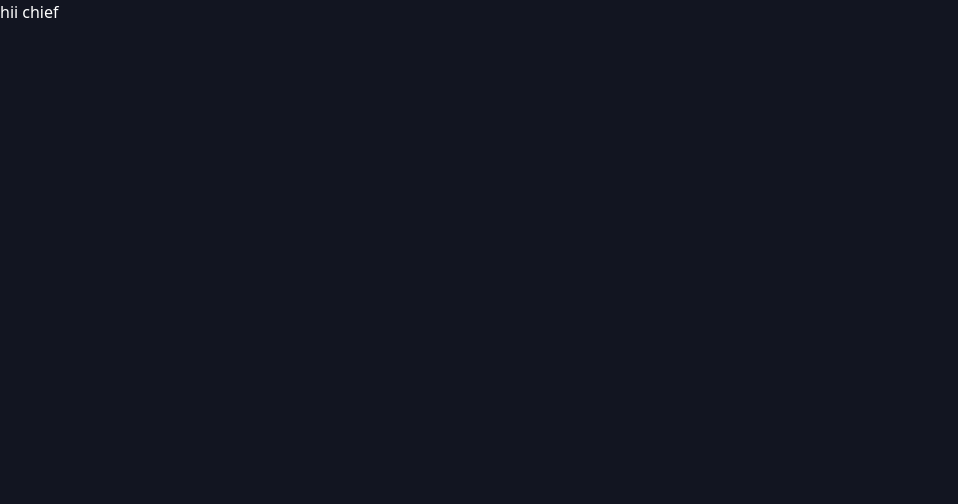
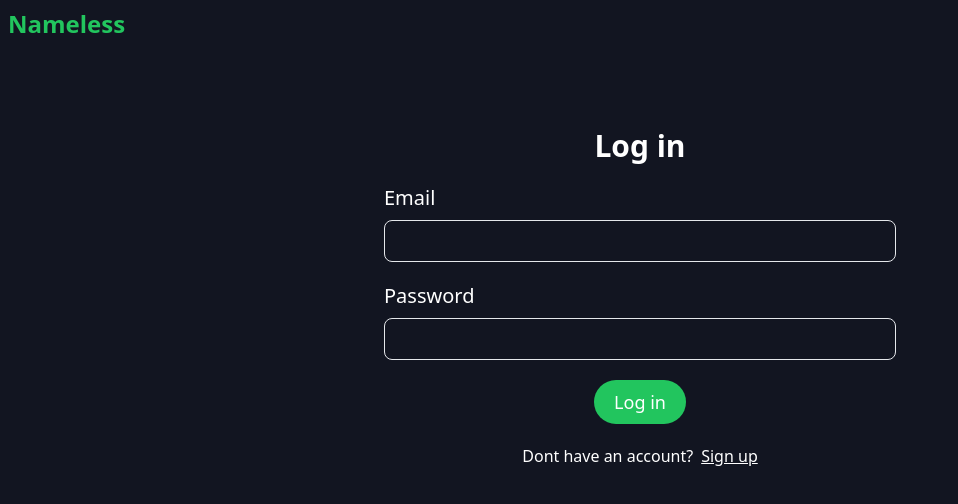
Before and after one commit to devtofunmi/freelance, a Next.js app: page /login in a window 1280 px wide. Shown: the top 504 px of the page, without its empty margins (0-958 px from the left). Built offline with nearby package versions, Linux system fonts and the light colour scheme.

Commit message:
login component

```diff
--- a/src/pages/login.tsx
+++ b/src/pages/login.tsx
@@ -1,9 +1,34 @@
+"use client";
+import Link from "next/link";
 import "../app/globals.css";
+import Button from "@/components/Button";
+import Topbar from "@/components/Topbar";
 
 export default function Login() {
   return (
-    <div className="">
-     hii chief
+     <div>
+     <Topbar />
+        <div className="flex  items-center justify-center">
+     <div className="flex flex-col w-full px-5 md:px-0 md:w-[40%] justify-center items-center mt-20">
+        <h1 className="text-3xl text-center font-semibold">Log in</h1>
+        <div className="w-full mt-5">
+            <h1 className="text-xl">Email</h1>
+            <input className="w-full rounded-lg py-2 px-1 mt-2 bg-transparent border-[1px] border-whute" type="email" />
+        </div>
+         <div className="w-full mt-5">
+            <h1 className="text-xl">Password</h1>
+            <input className="w-full rounded-lg py-2 px-1 mt-2 bg-transparent border-[1px] border-whute" type="password" />
+        </div>
+        <Link href={"/"}>
+         <Button text={"Log in"} />
+        </Link>
+         <div className="flex gap-2 mt-5">
+       <p>Dont have an account?</p>
+       <Link href="/signup">
+       <p className="underline hover:text-green-[500]">Sign up</p></Link>
+       </div>
+     </div>
+    </div>
     </div>
   );
 }
```
